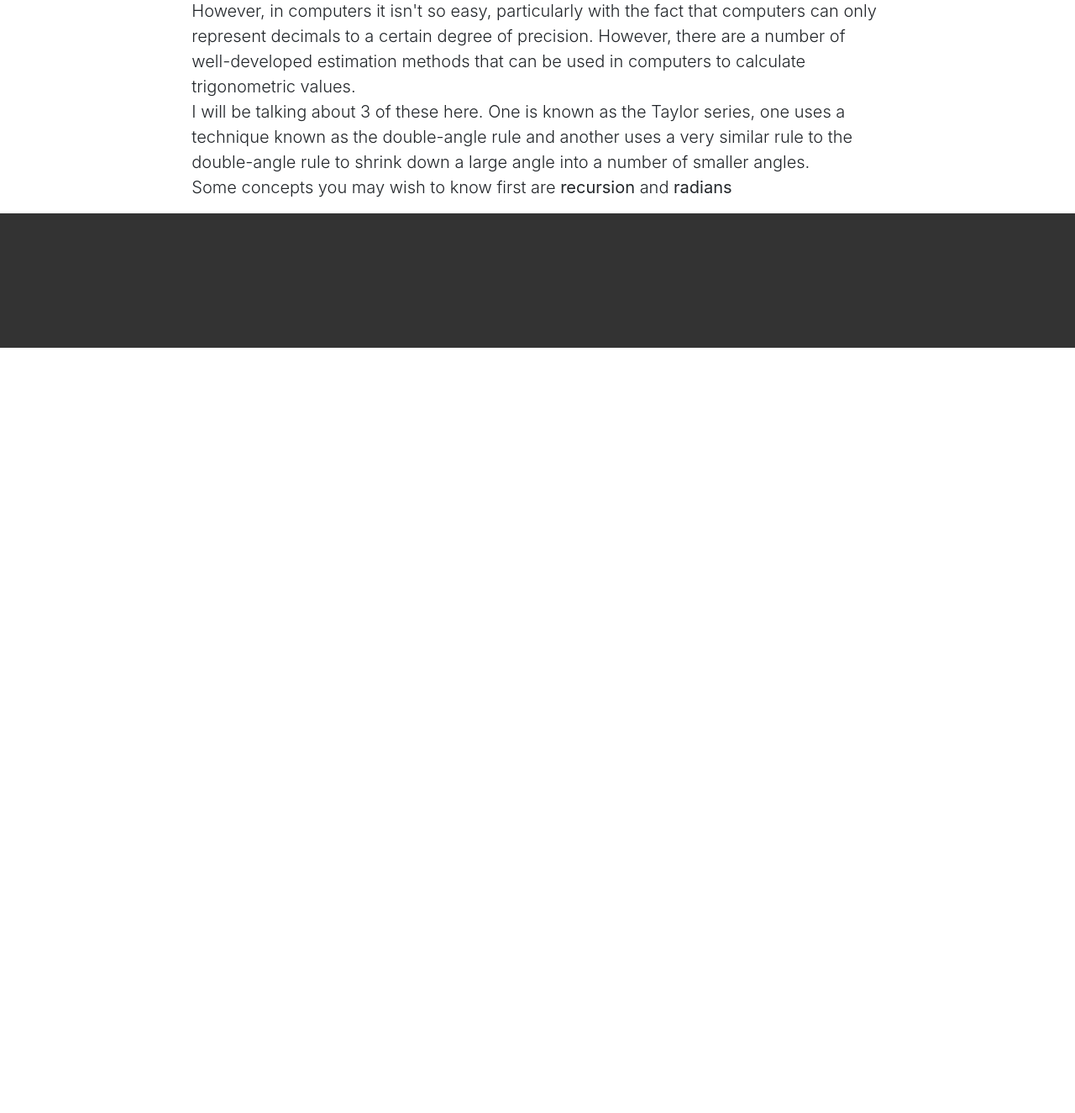
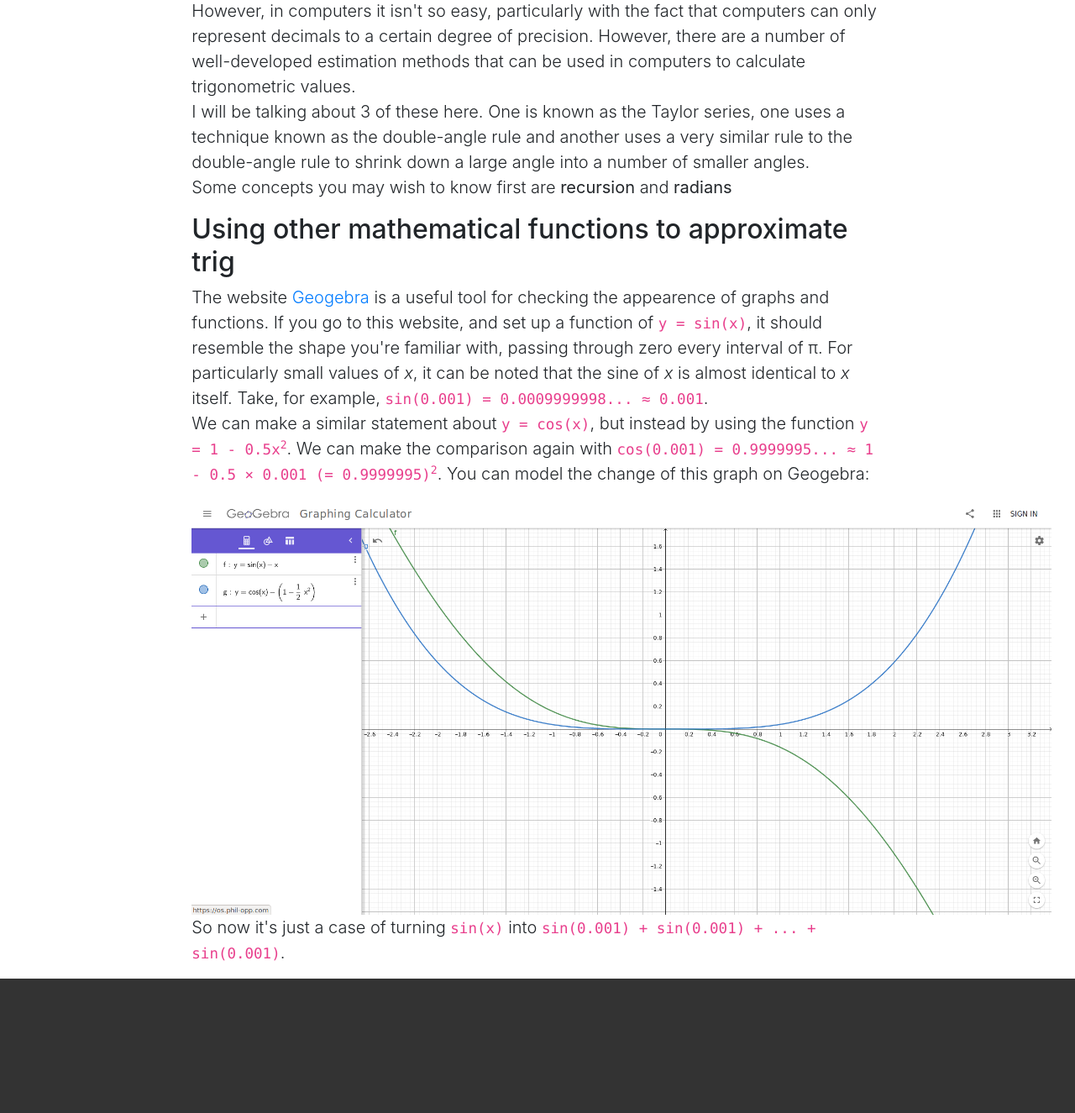
Before and after one commit to JellyWX/blog, a Flask app: template app/templates/articles/trig.html in a window 1280 px wide. Shown: the part 753-2078 px from the top of the page at 84% size. Before the commit the page ends 1167 px from the top, so only its background shows below. Run offline with Flask 2, Linux system fonts and the light colour scheme; the template is opened without the code that fills it, so the values that code supplies are empty; some libraries are stand-ins or nearby versions.

Commit message:
new article in progress

```diff
--- a/app/templates/articles/trig.html
+++ b/app/templates/articles/trig.html
@@ -25,4 +25,20 @@
     <br>
     Some concepts you may wish to know first are <strong>recursion</strong> and <strong>radians</strong></p>
 
+<h2>Using other mathematical functions to approximate trig</h2>
+
+<p class="lead">The website <a href="https://geogebra.com/graphing">Geogebra</a> is a useful tool for checking
+    the appearence of graphs and functions. If you go to this website, and set up a function of <code>y = sin(x)</code>,
+    it should resemble the shape you're familiar with, passing through zero every interval of π. For particularly
+    small values of <var>x</var>, it can be noted that the sine of <var>x</var> is almost identical to <var>x</var>
+    itself. Take, for example, <code>sin(0.001) = 0.0009999998... ≈ 0.001</code>.
+    <br>
+    We can make a similar statement about <code>y = cos(x)</code>, but instead by using the function
+    <code>y = 1 - 0.5x<sup>2</sup></code>. We can make the comparison again with <code>cos(0.001) = 0.9999995... ≈
+    1 - 0.5 &times; 0.001 (= 0.9999995)<sup>2</sup></code>. You can model the change of this graph on Geogebra:</p>
+
+<img src="{{ url_for('static', filename='img/trig/geogebra.png') }}" style="width: 80vw;"></img>
+
+<p class="lead">So now it's just a case of turning <code>sin(x)</code> into <code>sin(0.001) + sin(0.001) + ... + sin(0.001)</code>.
+
 {% endblock %}
```
Also changed, not shown: app/static/img/trig/geogebra.png (added).
